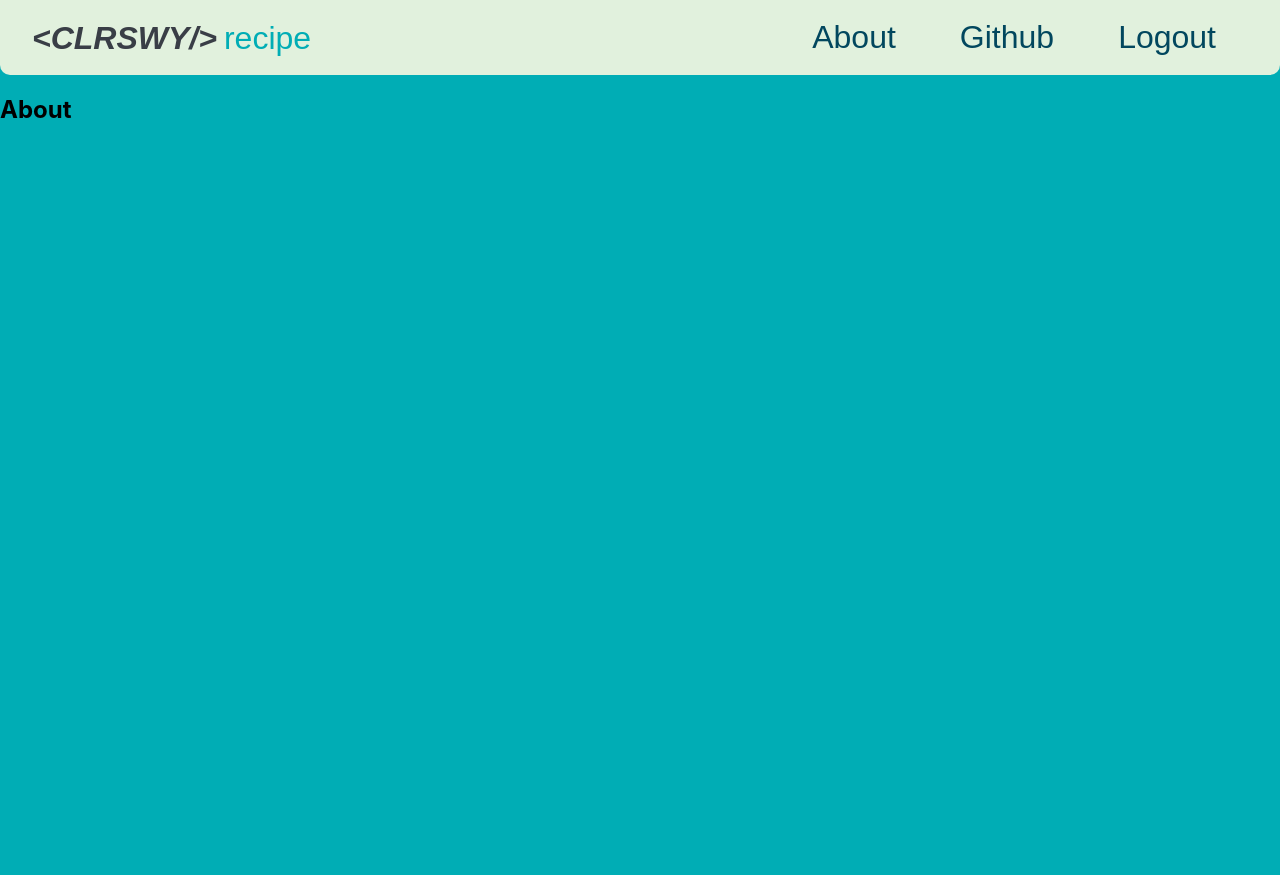
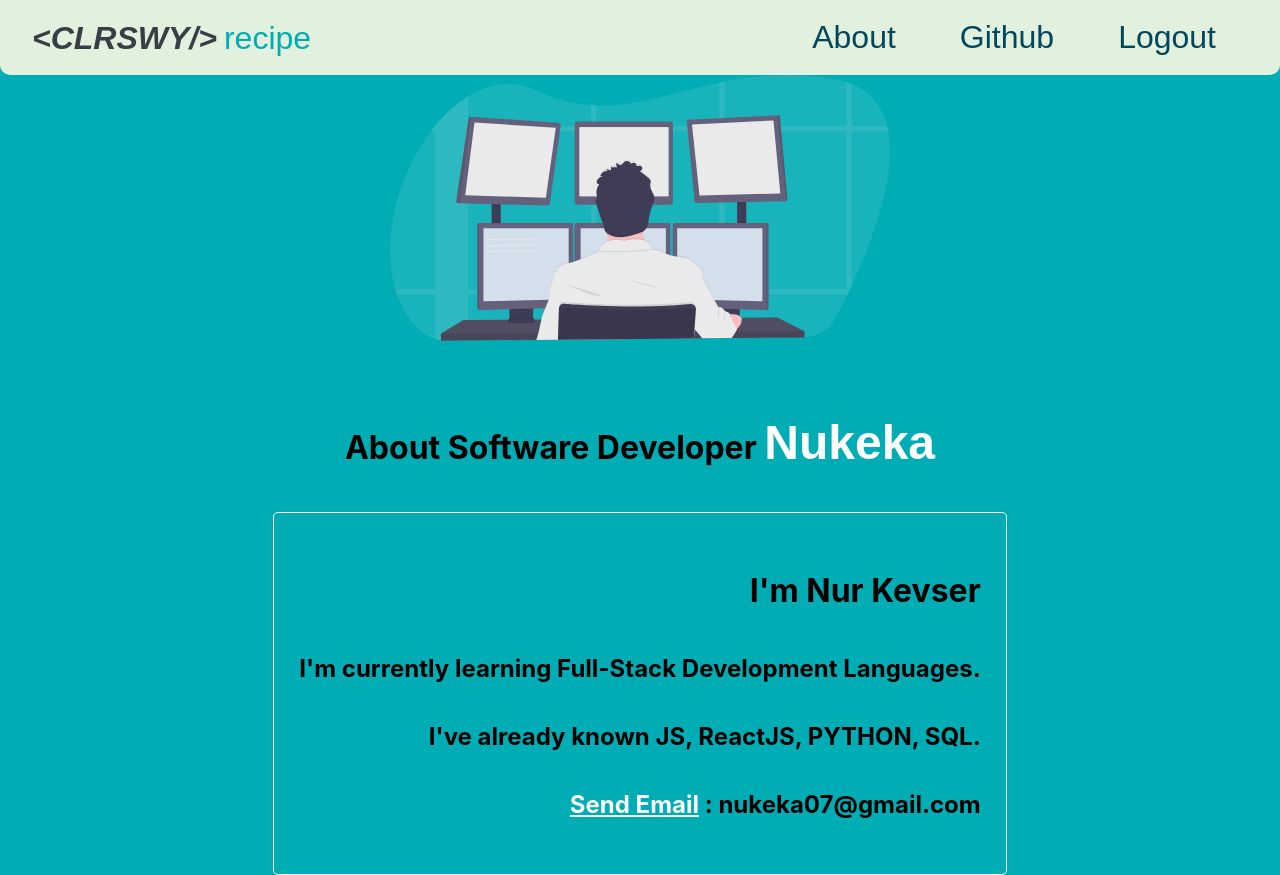
Before and after one commit to NurKevser/Recipe-App-2, a React (Create React App) app: page /about in a window 1280 px wide. Before the commit the page ends 800 px from the top, so only its background shows below. Built offline with nearby package versions, Linux system fonts and the light colour scheme.

Commit message:
completed about page

```diff
--- a/src/pages/about/About.js
+++ b/src/pages/about/About.js
@@ -9,9 +9,25 @@ import codingSvg from '../../assets/coding.svg';
 
 const About = () => {
     return (
-        <div>
-            <h2>About</h2>
-        </div>
+        <AboutContainer>
+            <StyledImage src={codingSvg} alt="coding"/>
+            <HeaderContainer>
+                <h1>
+                    About Software Developer <span>Nukeka</span>
+                </h1>
+            </HeaderContainer>
+            <InfoContainer>
+                <h1>I'm Nur Kevser</h1>
+                <h2>I'm currently learning Full-Stack Development Languages.</h2>
+                <h2>
+                    I've already known JS, ReactJS, PYTHON, SQL.
+                </h2>
+                <h2>
+                    <a href="mailto:nukeka07@gmail.com">Send Email</a> :
+                    nukeka07@gmail.com
+                </h2>
+            </InfoContainer>
+        </AboutContainer>
     );
 
 };
```
